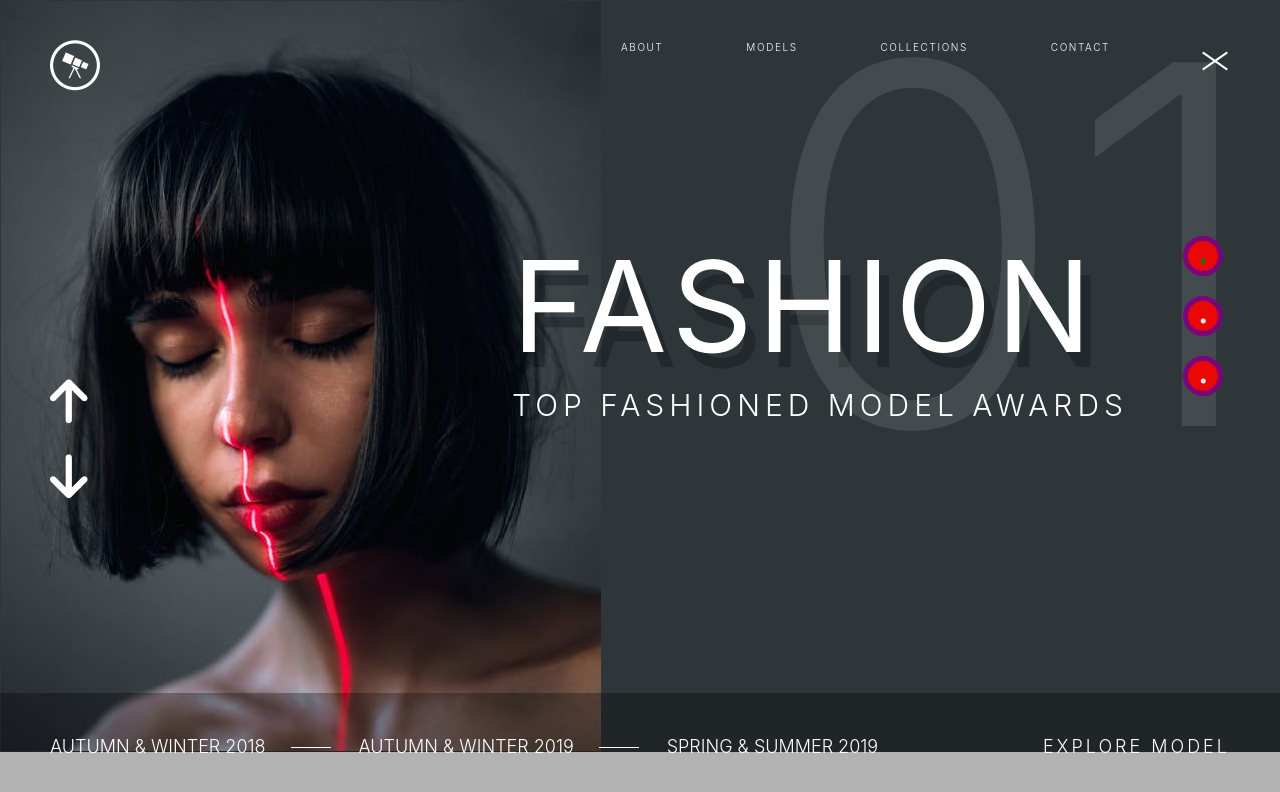
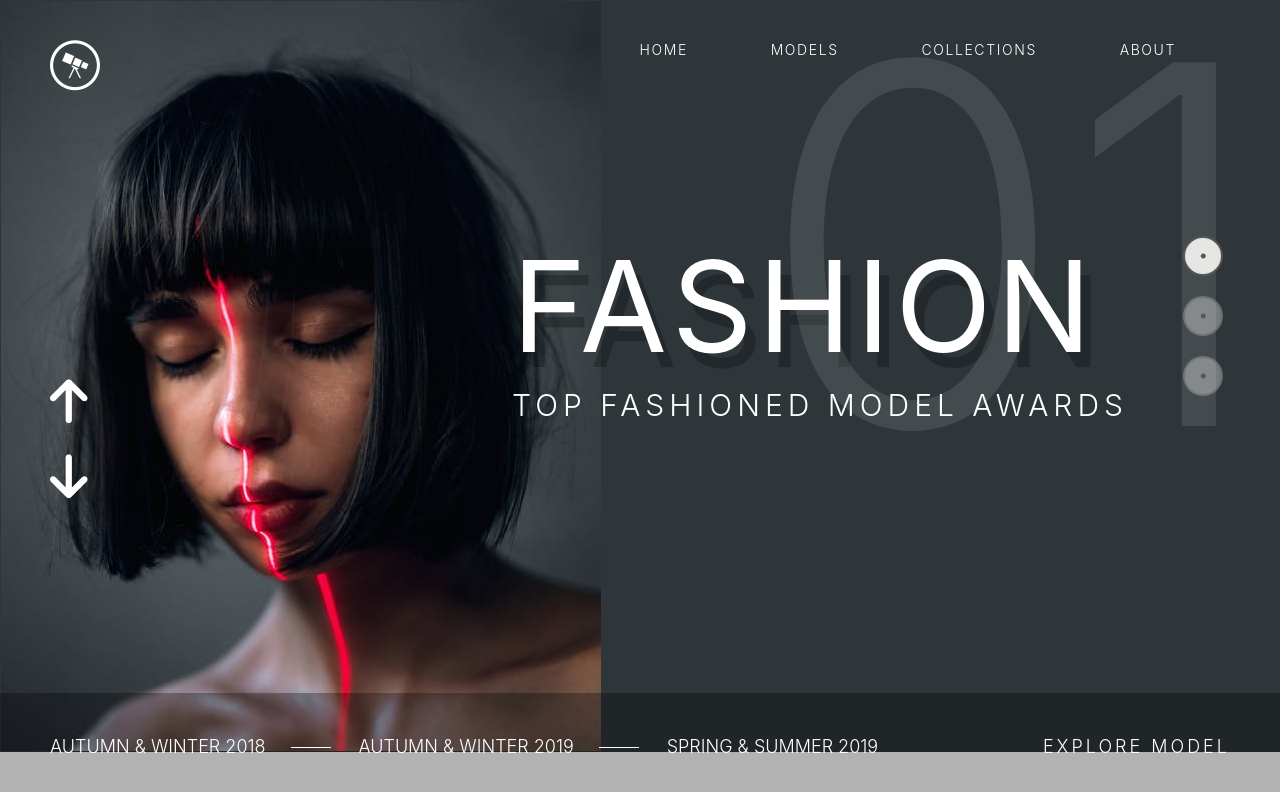
Before and after one commit to evargas1/Model, a plain HTML site: page index.html in a window 1280 px wide. Shown: the top 792 px of the page. Drawn offline with nearby package versions, Linux system fonts and the light colour scheme.

Commit message:
had to remove the menu bar animation because there was a glitch

```diff
--- a/index.html
+++ b/index.html
@@ -24,16 +24,13 @@
             </div>
             <div class="menu">
                 <ul>
-                    <li><a href="#">About</a></li>
+                    <li><a href="#">Home</a></li>
                     <li><a href="#">Models</a></li>
                     <li><a href="#">Collections</a></li>
-                    <li><a href="#">Contact</a></li>
+                    <li><a href="#">About</a></li>
 
                 </ul>
-                <div class="toggleBtn toggleBtnActive">
-                    <span></span>
-                    <span></span>
-                </div>
+
             </div>
         </header>
 
@@ -48,6 +45,7 @@
                         <img src="./img/model grey.jpeg"  alt="">
                     </div>
                     <div class="caption" data-count="01">
+
                         <h1>Fashion</h1>
                         <h4>Top fashioned Model Awards</h4>
                     </div>
--- a/style.css
+++ b/style.css
@@ -8,6 +8,7 @@ body {
   font-family: "Gill Sans", "Gill Sans MT", Calibri, "Trebuchet MS", sans-serif;
   overflow-x: hidden;
   /* height: 100vh; */
+  overflow-y: hidden;
 }
 .wrapper {
   position: relative;
@@ -27,9 +28,12 @@ header {
 }
 .menu {
   float: right;
+  position: absolute;
+  top: 30%;
+  right: 5%;
 }
 .menu ul {
-  float: left;
+  float: right;
 }
 .menu ul li {
   display: inline-block;
@@ -41,28 +45,11 @@ header {
   text-transform: uppercase;
   letter-spacing: 1.6px;
   margin: 0 40px;
+  font-size: 14px;
 }
-
-.toggleBtn {
-  /* display: inline-block; */
-  position: relative;
-  width: 30px;
-  height: 30px;
-  float: left;
-  margin-top: 5px;
-  margin-left: 50px;
-}
-.toggleBtn span {
-  position: absolute;
-  width: 30px;
-  height: 2px;
-  background-color: #fff;
-  top: 0;
-  left: 0;
-  transition: all ease 0.5s;
-}
-.toggleBtn span:nth-child(2) {
-  top: 15px;
+.menu ul li a:hover {
+  color: rgb(209, 206, 206);
+  text-decoration: none;
 }
 
 /*      SLIDER     */
@@ -176,10 +163,6 @@ header {
   width: 40px;
 }
 
-.slick-active li {
-  background-color: brown !important;
-}
-
 .slick-dots li {
   width: 40px !important;
   height: 40px !important;
@@ -194,23 +177,25 @@ header {
   top: 37%;
   right: 0;
   margin: 0 auto;
-  background-color: red;
-  color: #fff !important;
+  background-color: rgb(250, 248, 246, 0.4);
+  color: rgb(88, 88, 88) !important;
   border-radius: 50px;
   opacity: 0.9 !important;
   width: 40px !important;
   height: 40px !important;
   text-align: center !important;
-  padding-top: 10px !important;
-  border: 5px purple solid !important;
+  padding-top: 8px !important;
+  border: 2px solid rgb(88, 88, 88, 0.4) !important;
 }
 .slick-dots li.slick-active button:before {
-  opacity: 0.75;
-  color: green !important;
+  opacity: 1;
+  color: rgb(88, 88, 88) !important;
+  background-color: rgb(250, 248, 246, 1) !important;
+  border: 2px solid rgb(88, 88, 88, 1) !important;
 }
 .slick-dots li button:hover:before,
 .slick-dots li button:focus:before {
-  opacity: 0.7 !important;
+  opacity: 1 !important;
 }
 /*      BOTTOM LINK      */
 .bottom-link {
@@ -273,13 +258,3 @@ header {
 .slider .slick-slider {
   margin-bottom: 0;
 }
-.toggleBtnActive span {
-  transform: rotate(35deg);
-}
-.toggleBtnActive span:nth-child(1) {
-  transform: rotate(-35deg);
-  top: 15px;
-}
-.toggleBtnActive span {
-  top: 10px;
-}
```
